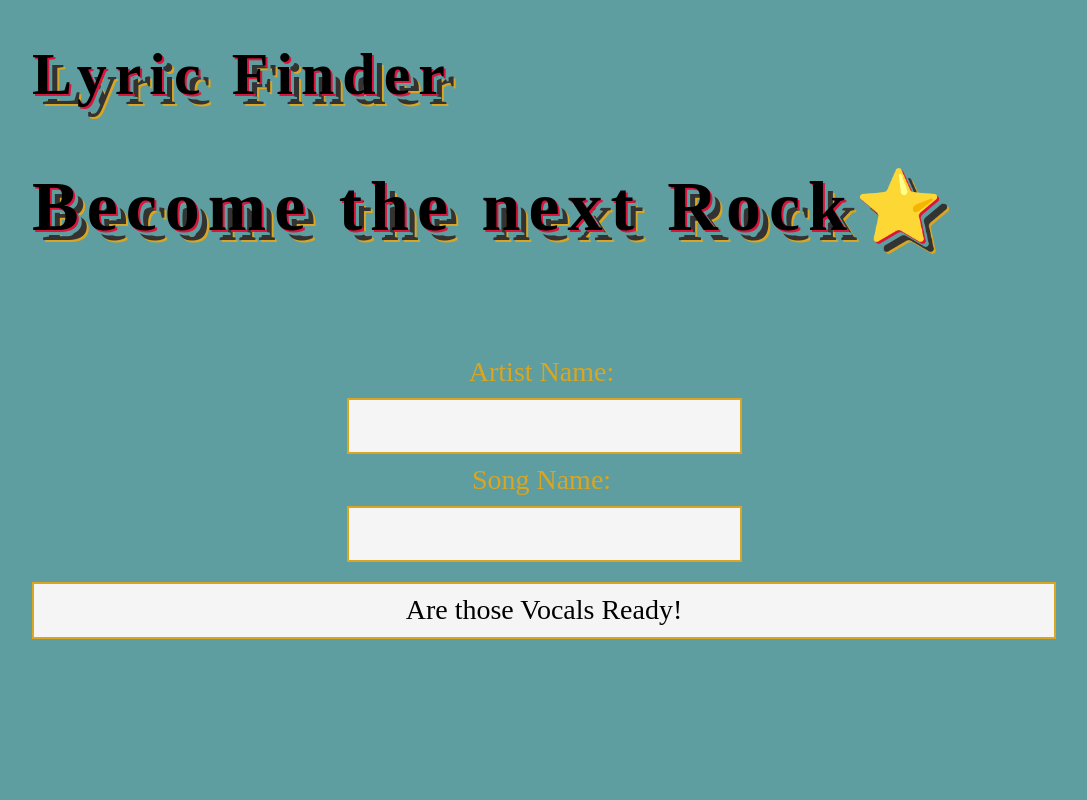
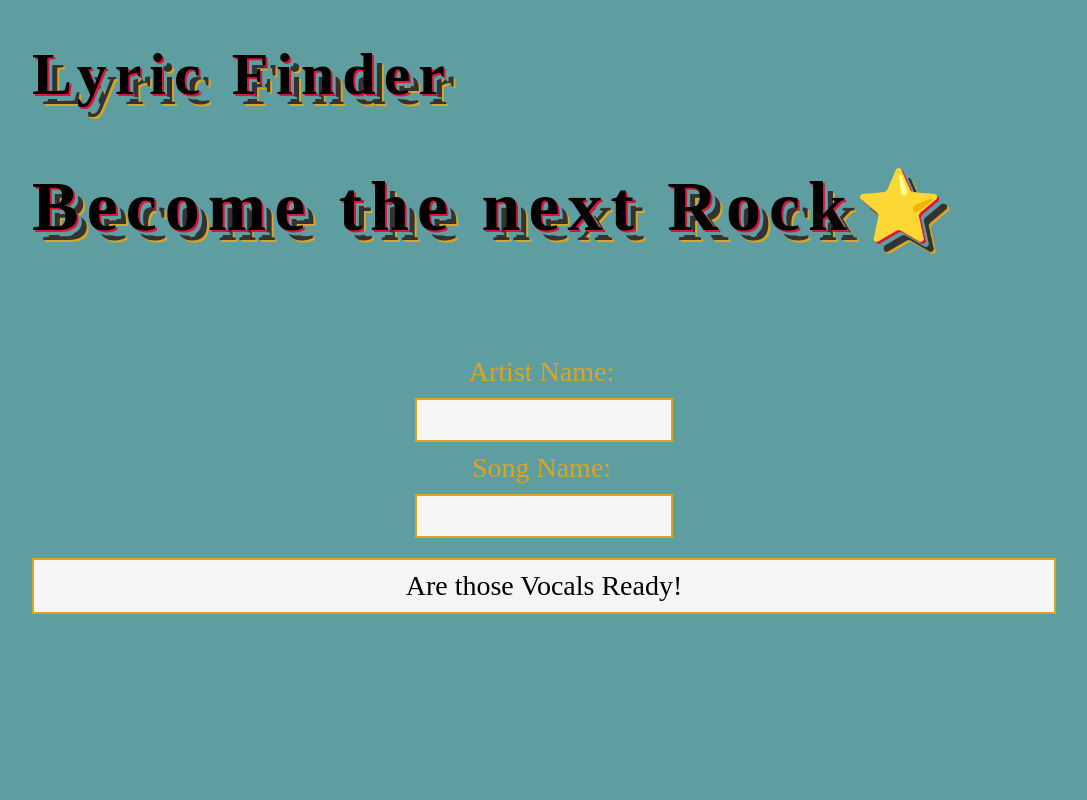
Before and after one commit to Kbruce12/project3-main, a React (Create React App) app: page / in a window 1280 px wide. Shown: the top 800 px of the page, without its empty margins (96-1183 px from the left). Built offline with nearby package versions, Linux system fonts and the light colour scheme.

Commit message:
changed font sizes

```diff
--- a/src/index.css
+++ b/src/index.css
@@ -206,6 +206,11 @@ a {
     visibility: hidden;
   }
 }
+@media (max-width:1800px) {
+  input{
+    font-size: 62%;
+  }
+}
 @media (max-width: 1425px) {
   form {
     justify-content: center;
```
